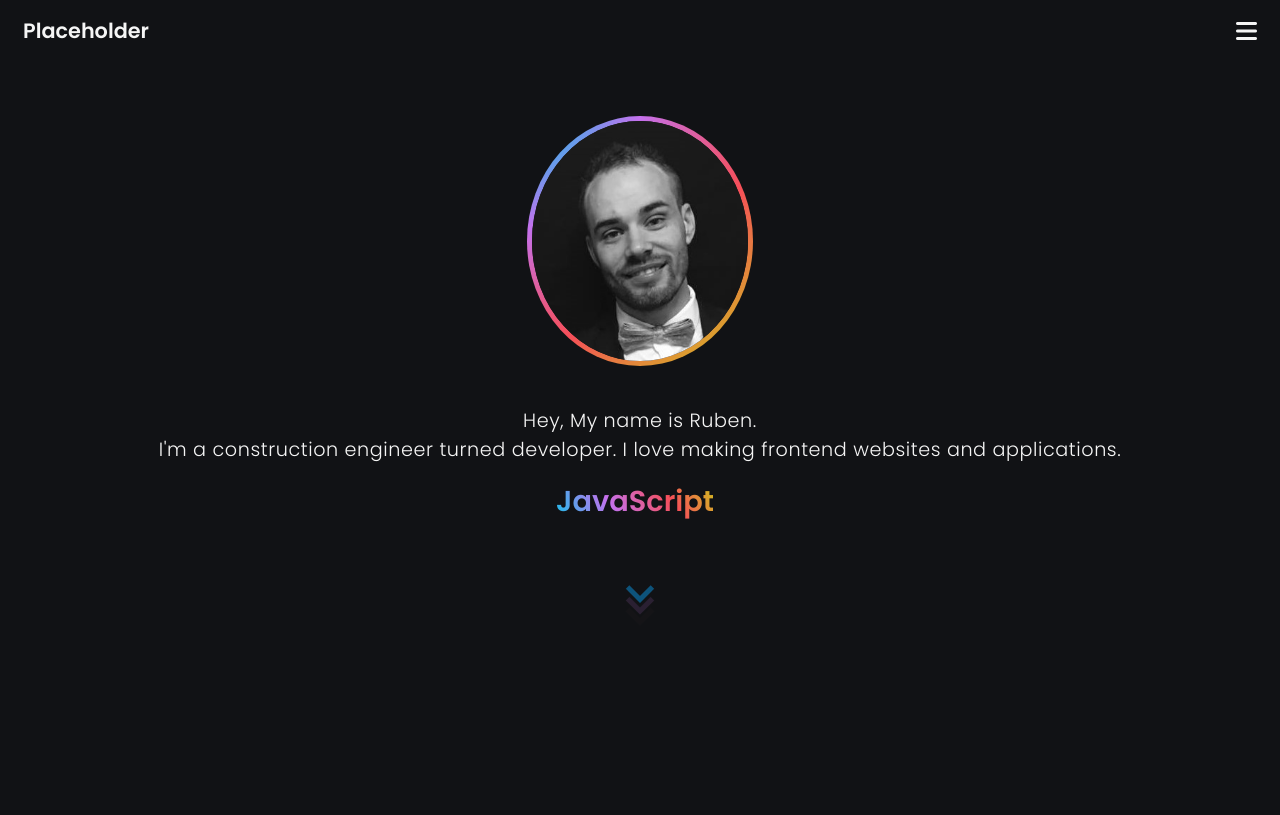
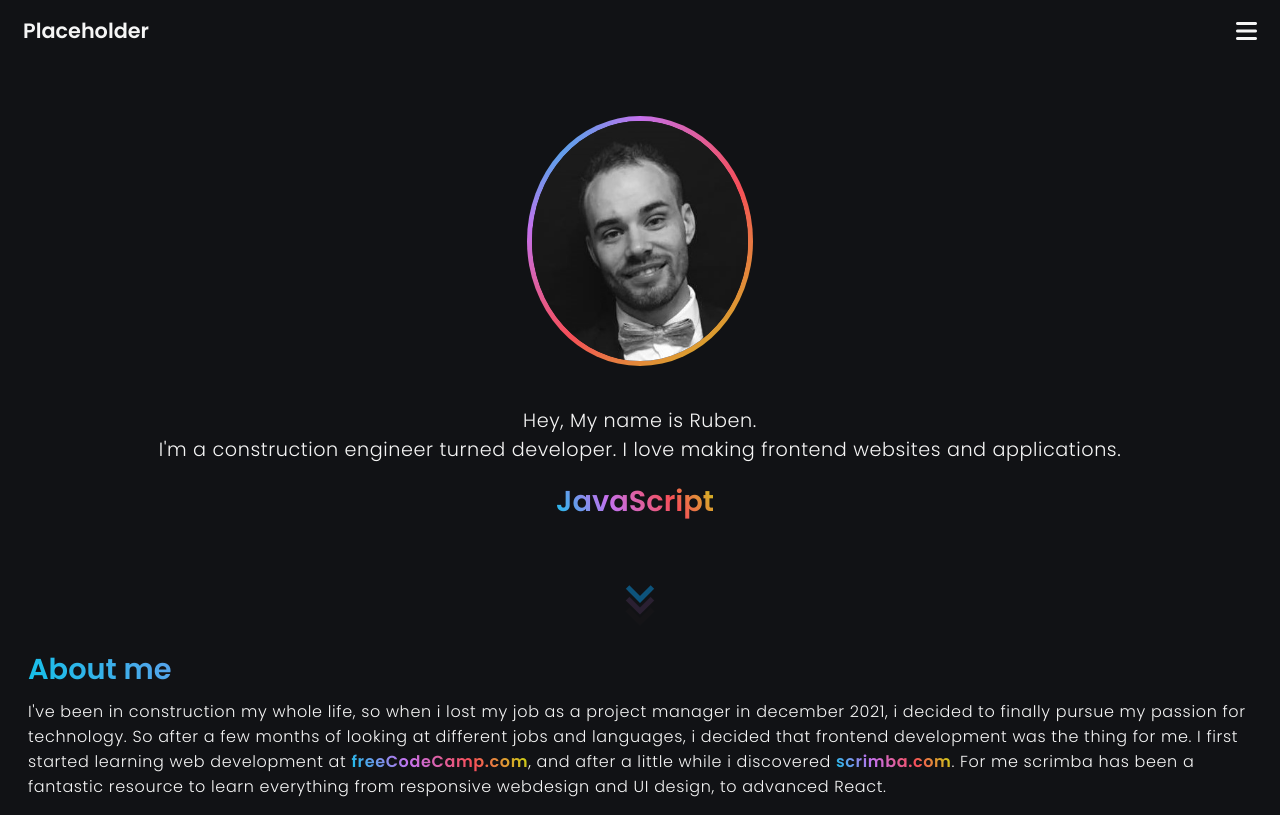
Before and after one commit to ellrub/portfolio, a React (Vite) app in the folder portfolio/: page / in a window 1280 px wide. Built offline with nearby package versions, Linux system fonts and the light colour scheme.

Commit message:
About me
Added about me section

```diff
--- a/portfolio/src/App.jsx
+++ b/portfolio/src/App.jsx
@@ -1,5 +1,6 @@
 import React from 'react'
 import './App.css'
+import About from './components/About'
 import Header from './components/Header'
 import Navbar from './components/Navbar'
 
@@ -8,6 +9,7 @@ export default function App() {
     <div>
       <Navbar />
       <Header />
+      <About />
     </div>
   )
 }
--- /dev/null
+++ b/portfolio/src/components/About.css
@@ -0,0 +1,28 @@
+.about-me {
+    margin-top: 55px;
+    margin-left: 20px;
+    margin-right: 20px;
+}
+
+.about-h2 {
+    background: -webkit-linear-gradient(30deg, #12c2e9, #c471ed, #f64f59, rgb(199, 219, 14));
+    -webkit-background-clip: text;
+    -webkit-text-fill-color: transparent;
+    font-size: 1.8em;
+    font-weight: 600;
+    letter-spacing: 0.05;
+    margin-bottom: 0;
+}
+
+.about-p {
+    color: whitesmoke;
+    letter-spacing: 0.04em;
+    margin-top: 8px;
+}
+
+.resource {
+    background: -webkit-linear-gradient(30deg, #12c2e9, #c471ed, #f64f59, rgb(199, 219, 14));
+    -webkit-background-clip: text;
+    -webkit-text-fill-color: transparent;
+    font-weight: 600;
+}
--- /dev/null
+++ b/portfolio/src/components/About.jsx
@@ -0,0 +1,17 @@
+import React from "react"
+import "./About.css"
+
+export default function About() {
+    return (
+        <section className="about-me">
+            <h2 className="about-h2">About me</h2>
+            <p className="about-p">I've been in construction my whole life, so when i lost my job as a project manager in december 2021,
+                i decided to finally pursue my passion for technology. So after a few months of looking at different jobs and
+                languages, i decided that frontend development was the thing for me. I first started learning web development
+                at <span className="resource">freeCodeCamp.com</span>, and after a little while i
+                discovered <span className="resource">scrimba.com</span>. For me scrimba has
+                been a fantastic resource to learn everything from responsive webdesign and UI design, to advanced React.
+            </p>
+        </section>
+    )
+}
```
